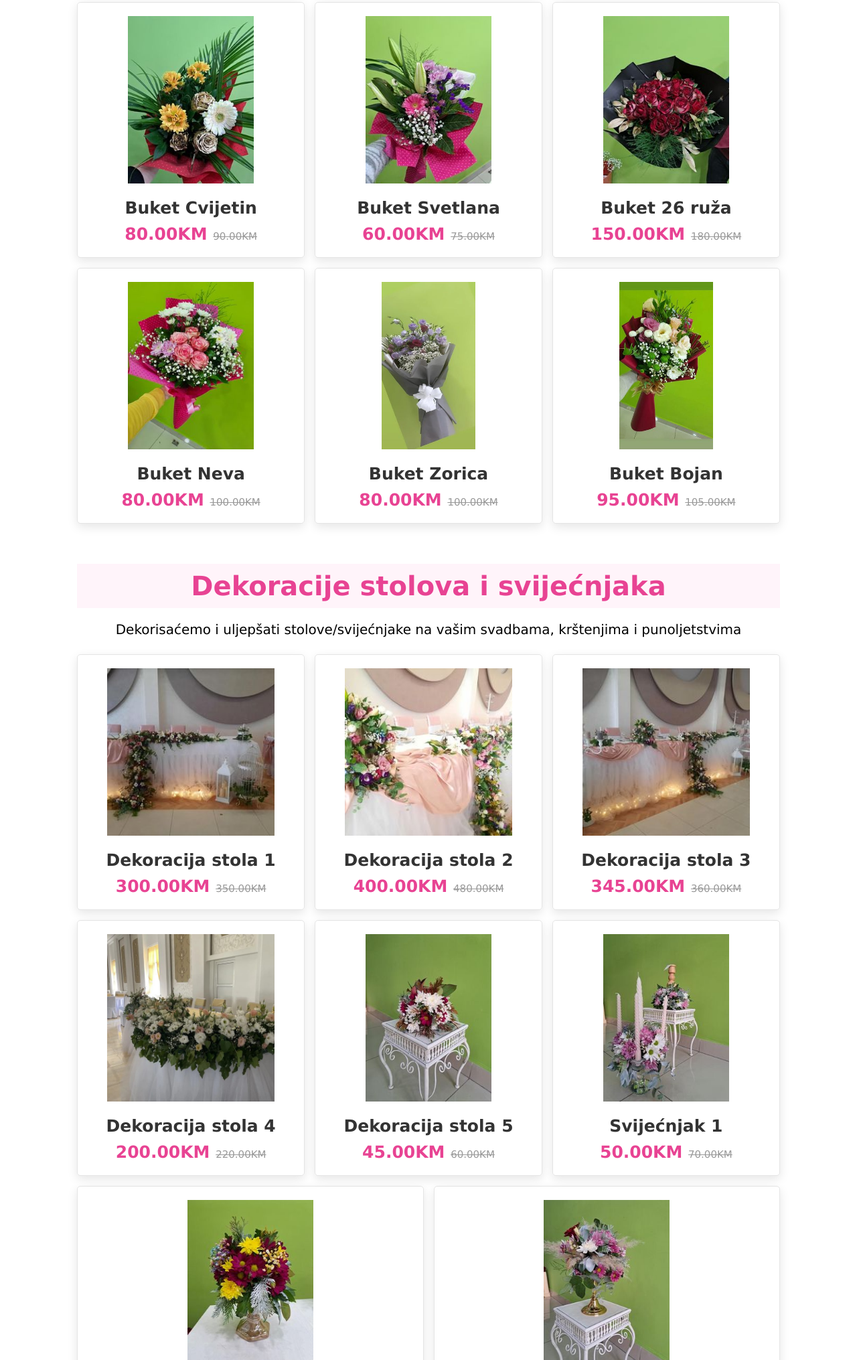
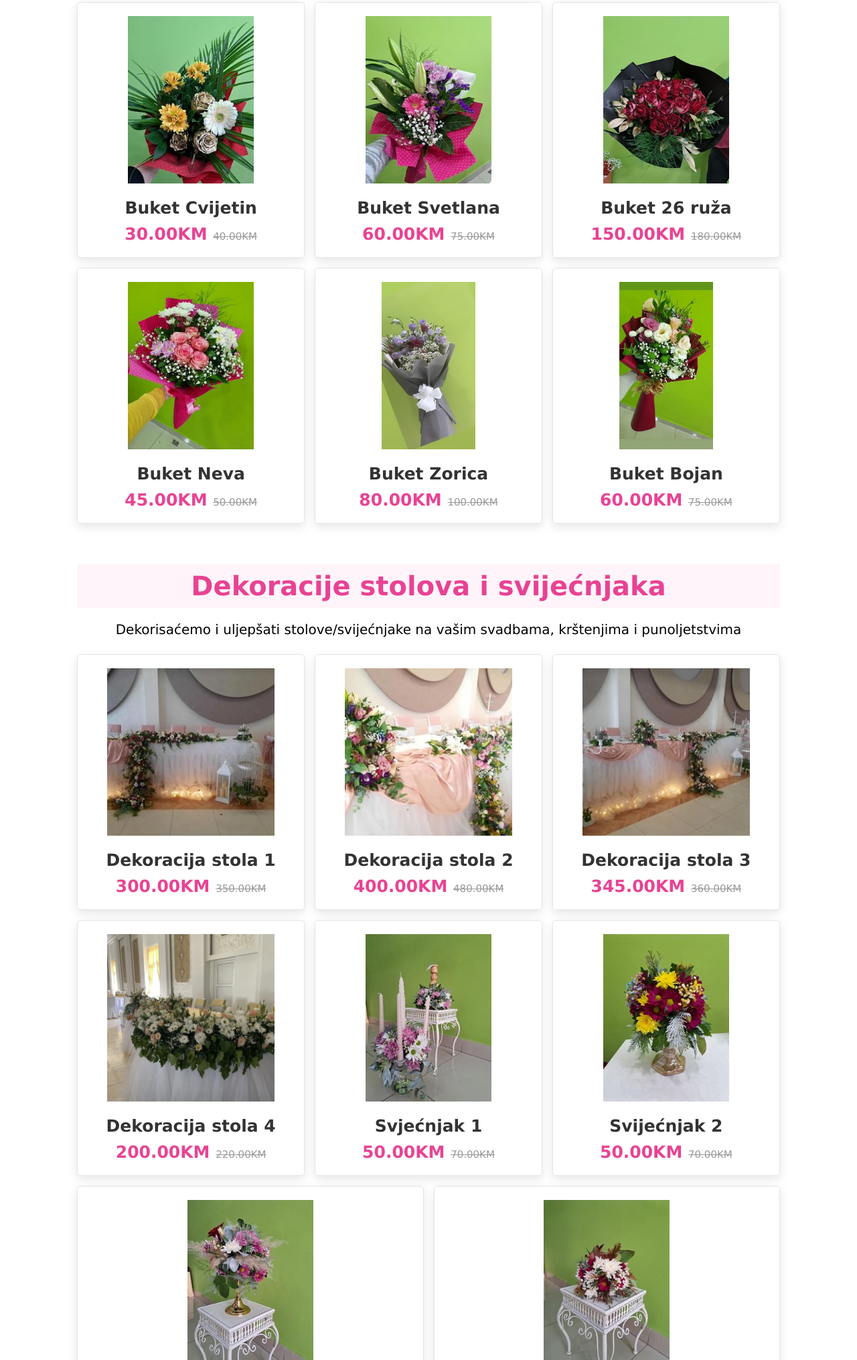
Before and after one commit to Milos871/Smilje, a plain HTML site: page index.html in a window 1280 px wide. Shown: the part 2514-4545 px from the top of the page at 67% size. Drawn offline with Linux system fonts and the light colour scheme.

Commit message:
Update index.html

```diff
--- a/index.html
+++ b/index.html
@@ -151,7 +151,7 @@
             </div>
             <div class="content">
                 <h3>Buket Nina</h3>
-                <div class="price"> 50.00KM <span>70.00KM</span> </div>
+                <div class="price"> 40.00KM <span>60.00KM</span> </div>
             </div>
         </div>
 
@@ -199,7 +199,7 @@
             </div>
             <div class="content">
                 <h3>Buket Darko</h3>
-                <div class="price"> 90.00KM <span>100.00KM</span> </div>
+                <div class="price"> 55.00KM <span>80.00KM</span> </div>
             </div>
         </div>
         <div class="box">
@@ -210,7 +210,7 @@
             </div>
             <div class="content">
                 <h3>Buket Cvijetin</h3>
-                <div class="price"> 80.00KM <span>90.00KM</span> </div>
+                <div class="price"> 30.00KM <span>40.00KM</span> </div>
             </div>
         </div>
         <div class="box">
@@ -244,7 +244,7 @@
             </div>
             <div class="content">
                 <h3>Buket Neva</h3>
-                <div class="price"> 80.00KM <span>100.00KM</span> </div>
+                <div class="price"> 45.00KM <span>50.00KM</span> </div>
             </div>
         </div>
         <div class="box">
@@ -266,7 +266,7 @@
             </div>
             <div class="content">
                 <h3>Buket Bojan</h3>
-                <div class="price"> 95.00KM <span>105.00KM</span> </div>
+                <div class="price"> 60.00KM <span>75.00KM</span> </div>
             </div>
         </div>
 
@@ -330,17 +330,6 @@
                 <div class="price"> 200.00KM <span>220.00KM</span> </div>
             </div>
         </div>
-        <div class="box">
-
-            <div class="image">
-                <img src="images/img-26.jpg" alt="">
-
-            </div>
-            <div class="content">
-                <h3>Dekoracija stola 5</h3>
-                <div class="price"> 45.00KM <span>60.00KM</span> </div>
-            </div>
-        </div>
 
 
 
@@ -351,7 +340,7 @@
 
             </div>
             <div class="content">
-                <h3>Svijećnjak 1</h3>
+                <h3>Svjećnjak 1</h3>
                 <div class="price"> 50.00KM <span>70.00KM</span> </div>
             </div>
         </div>
@@ -379,6 +368,17 @@
             </div>
         </div>
 
+        <div class="box">
+
+            <div class="image">
+                <img src="images/img-26.jpg" alt="">
+
+            </div>
+            <div class="content">
+                <h3>Svjećnjak</h3>
+                <div class="price"> 25.00KM <span>35.00KM</span> </div>
+            </div>
+        </div>
 
 
     </div>
```
